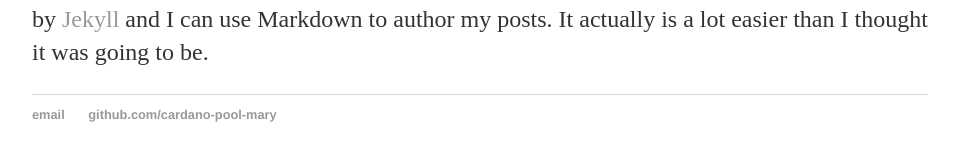
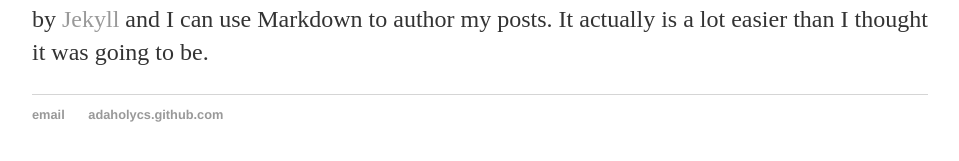
Before and after one commit to adaholics/backup.github.io, a Jekyll site: the page built from _posts/2020-12-18-cardano-pool-mary.md, in a window 1280 px wide. Shown: the part 286-447 px from the top of the page, without its empty margins (160-1119 px from the left). Built offline with Jekyll 4.4.1, drawn with Linux system fonts in a browser that asks for light colours.

Commit message:
Update default.html

```diff
--- a/_layouts/default.html
+++ b/_layouts/default.html
@@ -22,7 +22,7 @@
 			<footer>
 	    		<ul>
 	        		<li><a href="mailto:cardano-pool-mary@gmail.com">email</a></li>
-	        		<li><a href="https://github.com/cardano-pool-mary">github.com/cardano-pool-mary</a></li>
+	        		<li><a href="https://adaholycs.github.com">adaholycs.github.com</a></li>
 				</ul>
 			</footer>
 		</body>
```
